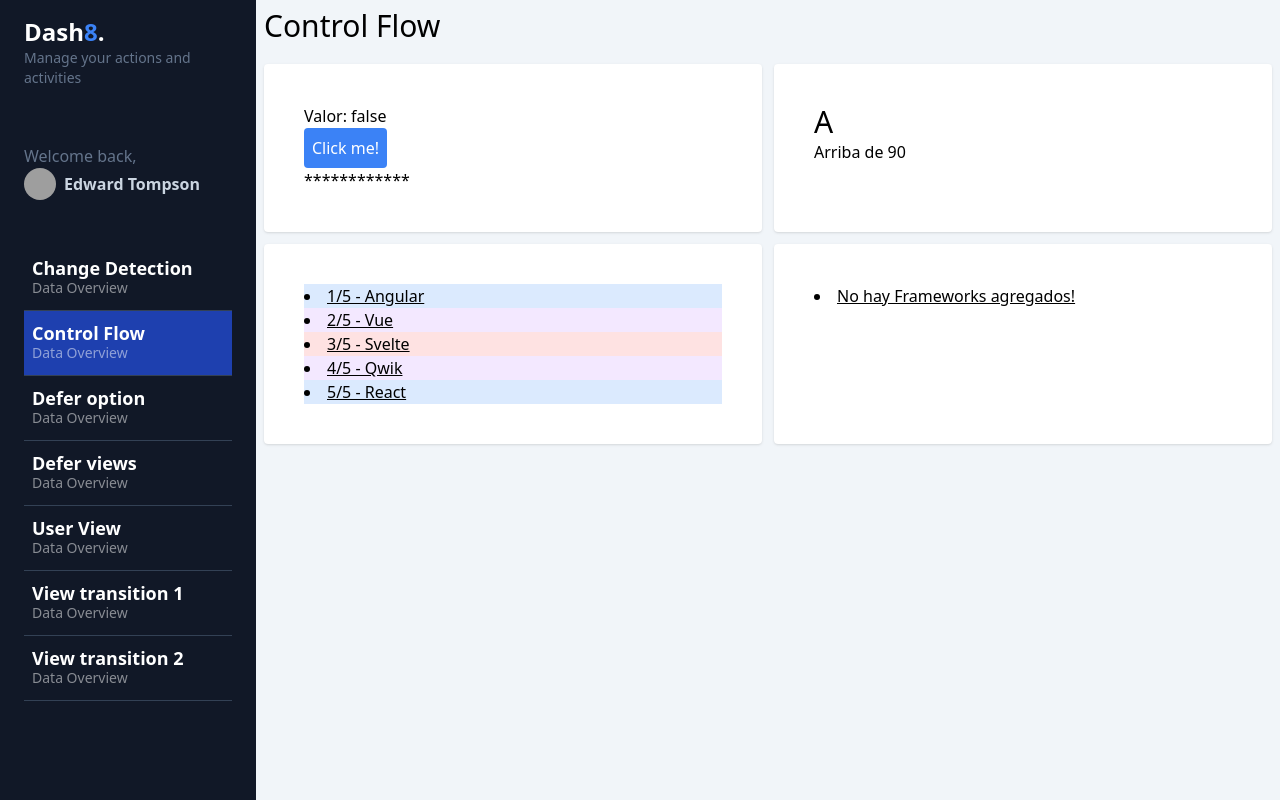
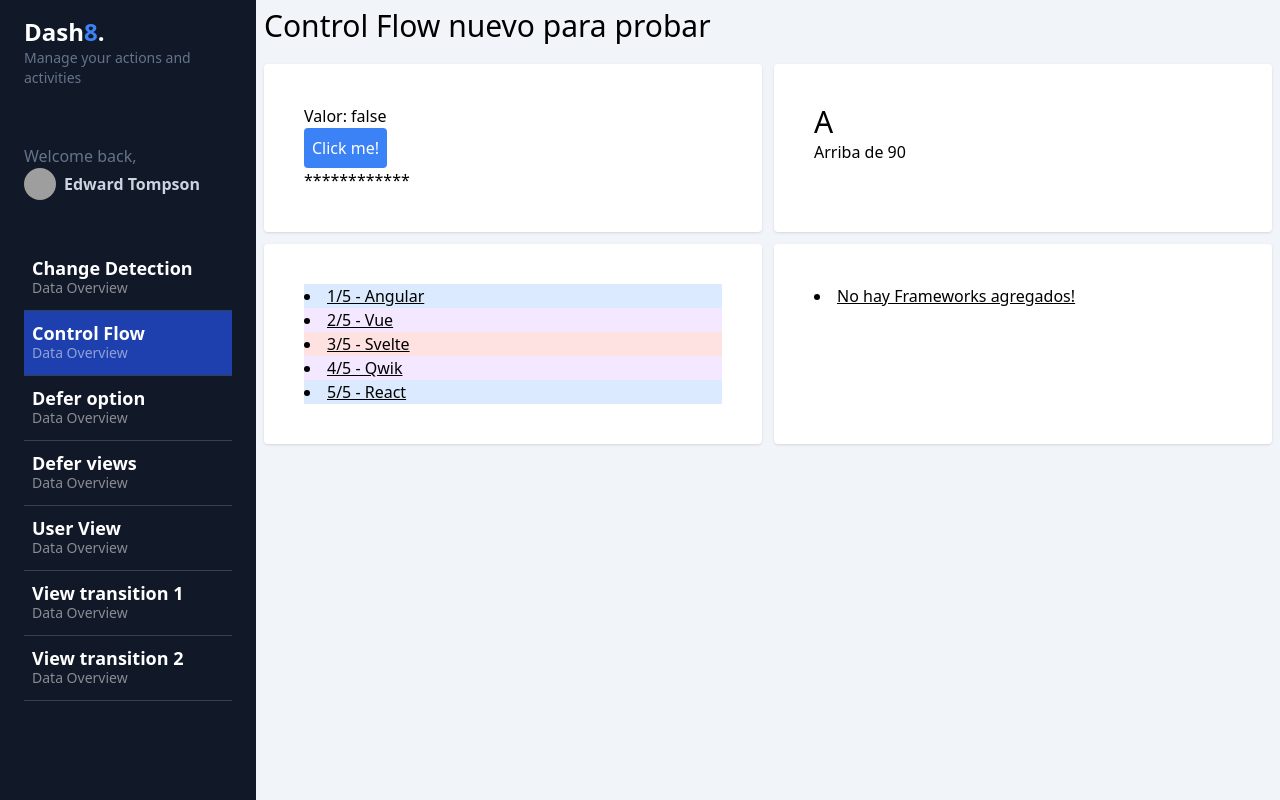
Before and after one commit to sauldev02/basic-test, an Angular app: page /dashboard/control-flow in a window 1280 px wide. Built offline with nearby package versions, Linux system fonts and the light colour scheme; grey boxes are pictures that could not be loaded.

Commit message:
Cambio de título de control de flujo

```diff
--- a/src/app/features/dashboard/pages/control-flow/control-flow.component.html
+++ b/src/app/features/dashboard/pages/control-flow/control-flow.component.html
@@ -1,4 +1,4 @@
-<app-title [title]="'Control Flow'" ></app-title>
+<app-title [title]="'Control Flow nuevo para probar'" ></app-title>
 <section class="grid grid-cols-1 md:grid-cols-2 gap-3">
   <div class="bg-white rounded shadow p-10">
     <h2>Valor: {{ showContent() }}</h2>
```
